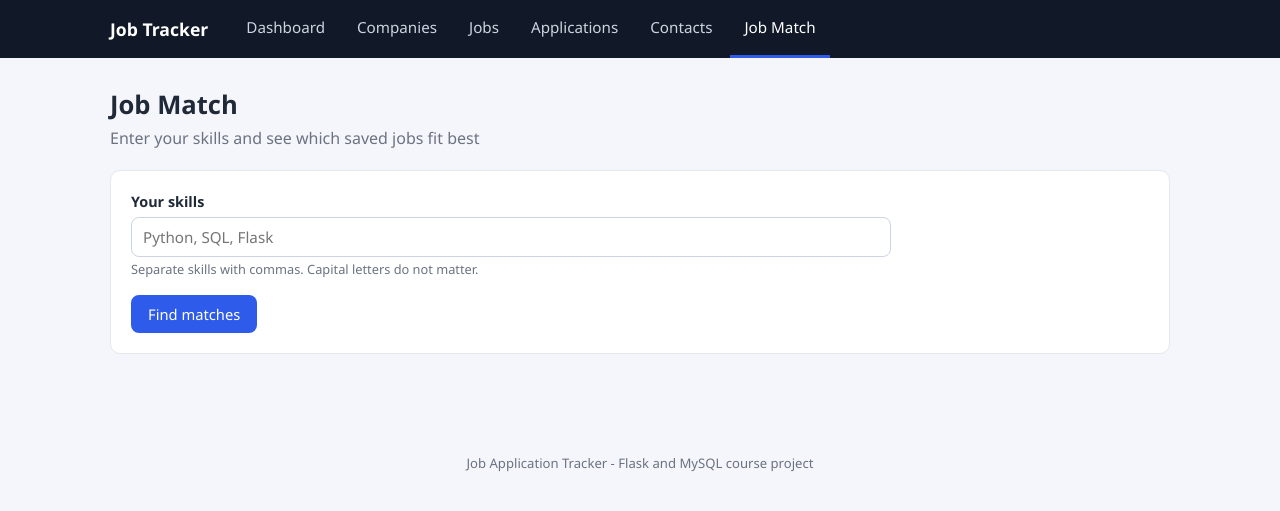
After one commit to makakomateus/job-application-tracker, a Flask app: page /job-match in a window 1280 px wide. The commit adds this page. Shown: the top 511 px of the page. Run offline with Flask 3, Linux system fonts and the light colour scheme.

Commit message:
Add job match page with testable matching function

```diff
--- a/app.py
+++ b/app.py
@@ -6,6 +6,7 @@ from datetime import date, datetime
 from flask import Flask, abort, flash, redirect, render_template, request, url_for
 
 import database as db
+from matching import parse_skills, rank_jobs
 
 app = Flask(__name__)
 app.secret_key = os.getenv("SECRET_KEY", "dev-secret-key-change-me")
@@ -481,5 +482,23 @@ def contact_delete(contact_id):
     return redirect(url_for("contacts"))
 
 
+# --------------------------------------------------------------- job match
+
+@app.route("/job-match")
+def job_match():
+    skills_text = (request.args.get("skills") or "").strip()
+    user_skills = parse_skills(skills_text)
+    results = None
+    if "skills" in request.args:
+        if not user_skills:
+            flash("Enter at least one skill, separated by commas.", "error")
+        elif len(skills_text) > 500:
+            flash("Skills list is too long (500 characters max).", "error")
+        else:
+            results = rank_jobs(user_skills, db.get_jobs())
+    return render_template("job_match.html", section="job_match", skills_text=skills_text,
+                           user_skills=user_skills, results=results)
+
+
 if __name__ == "__main__":
     app.run(debug=True)
--- /dev/null
+++ b/matching.py
@@ -0,0 +1,53 @@
+"""Job matching logic. Pure functions, no database or Flask needed."""
+
+
+def parse_skills(text):
+    """Split comma-separated text into a list of trimmed, non-empty skills."""
+    return [part.strip() for part in (text or "").split(",") if part.strip()]
+
+
+def normalize(skill):
+    return skill.strip().lower()
+
+
+def match_job(user_skills, requirements):
+    """Compare a user's skills with one job's requirements.
+
+    Matching ignores case and surrounding spaces. Returns a dict with the
+    matched and missing requirements (in the job's own spelling), the
+    counts, and the percentage rounded to a whole number. The percentage
+    is None when the job lists no requirements.
+    """
+    have = {normalize(s) for s in user_skills}
+    requirements = [r for r in (requirements or []) if isinstance(r, str) and r.strip()]
+    matched = [r for r in requirements if normalize(r) in have]
+    missing = [r for r in requirements if normalize(r) not in have]
+    total = len(requirements)
+    percent = round(len(matched) * 100 / total) if total else None
+    return {
+        "matched": matched,
+        "missing": missing,
+        "matched_count": len(matched),
+        "total": total,
+        "percent": percent,
+    }
+
+
+def rank_jobs(user_skills, jobs):
+    """Score every job and sort best match first.
+
+    Each job is a dict with at least job_title and requirements. Jobs with no
+    requirements go to the bottom of the list.
+    """
+    results = []
+    for job in jobs:
+        result = match_job(user_skills, job.get("requirements"))
+        result["job"] = job
+        results.append(result)
+    results.sort(key=lambda r: (
+        r["percent"] is None,
+        -(r["percent"] or 0),
+        -r["matched_count"],
+        r["job"]["job_title"].lower(),
+    ))
+    return results
--- a/templates/base.html
+++ b/templates/base.html
@@ -16,6 +16,7 @@
             <a href="{{ url_for('jobs') }}" class="{{ 'active' if section == 'jobs' }}">Jobs</a>
             <a href="{{ url_for('applications') }}" class="{{ 'active' if section == 'applications' }}">Applications</a>
             <a href="{{ url_for('contacts') }}" class="{{ 'active' if section == 'contacts' }}">Contacts</a>
+            <a href="{{ url_for('job_match') }}" class="{{ 'active' if section == 'job_match' }}">Job Match</a>
         </div>
     </div>
 </nav>
--- /dev/null
+++ b/templates/job_match.html
@@ -0,0 +1,56 @@
+{% extends "base.html" %}
+{% block title %}Job Match{% endblock %}
+{% block content %}
+<div class="page-head">
+    <div>
+        <h1>Job Match</h1>
+        <p class="subtitle">Enter your skills and see which saved jobs fit best</p>
+    </div>
+</div>
+
+<div class="card">
+    <form method="get" action="{{ url_for('job_match') }}" class="stacked">
+        <div class="field">
+            <label for="skills">Your skills</label>
+            <input type="text" id="skills" name="skills" placeholder="Python, SQL, Flask" value="{{ skills_text }}" maxlength="500">
+            <div class="hint">Separate skills with commas. Capital letters do not matter.</div>
+        </div>
+        <button type="submit" class="btn">Find matches</button>
+    </form>
+</div>
+
+{% if results is not none %}
+<div class="card">
+    <h2>Results for: {% for s in user_skills %}<span class="tag">{{ s }}</span>{% endfor %}</h2>
+    {% if results %}
+        {% for r in results %}
+        <div class="match-row">
+            <div class="match-pct {{ 'pct-high' if r.percent is not none and r.percent >= 70 else ('pct-mid' if r.percent is not none and r.percent >= 40 else 'pct-low') }}">
+                {% if r.percent is not none %}{{ r.percent }}%{% else %}n/a{% endif %}
+            </div>
+            <div style="flex:1">
+                <strong>{{ loop.index }}. <a href="{{ url_for('job_detail', job_id=r.job.job_id) }}">{{ r.job.job_title }}</a> at {{ r.job.company_name }}</strong>
+                {% if r.percent is not none %}
+                <span class="muted small"> - {{ r.percent }}% ({{ r.matched_count }}/{{ r.total }} skills)</span>
+                <div class="bar"><span style="width: {{ r.percent }}%"></span></div>
+                <div class="small">
+                    {% if r.matched %}Matched: {% for s in r.matched %}<span class="tag tag-match">{{ s }}</span>{% endfor %}{% endif %}
+                </div>
+                {% if r.missing %}
+                <div class="small">Missing: {% for s in r.missing %}<span class="tag tag-miss">{{ s }}</span>{% endfor %}</div>
+                {% endif %}
+                {% else %}
+                <div class="muted small">This job has no requirements listed, so it cannot be scored.</div>
+                {% endif %}
+            </div>
+        </div>
+        {% endfor %}
+    {% else %}
+        <div class="empty">
+            <p>There are no jobs to match against yet.</p>
+            <a class="btn" href="{{ url_for('job_new') }}">Add a job</a>
+        </div>
+    {% endif %}
+</div>
+{% endif %}
+{% endblock %}
```
Also changed, not shown: tests/test_job_match.py (added, +61 -0 lines).
